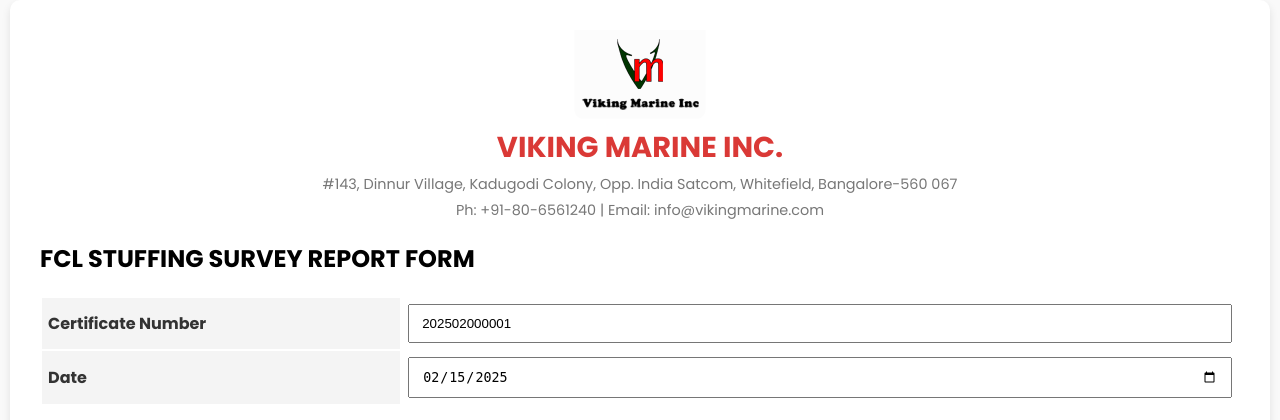
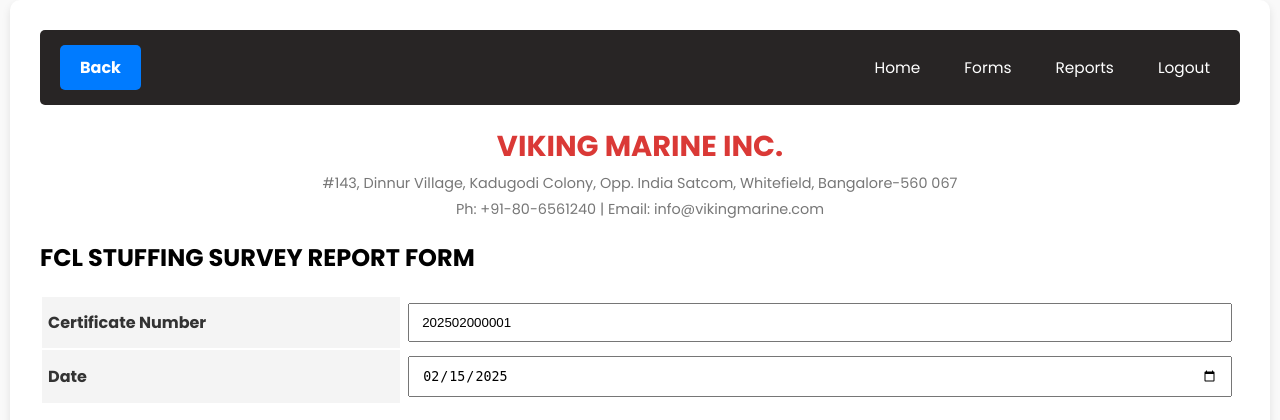
Before and after one commit to Praveen3226/viking12, a Flask app: page /emp in a window 1280 px wide. Shown: the top 420 px of the page. Run offline with Flask 3, Linux system fonts and the light colour scheme; the visitor is signed in with stand-in values (Sample User, id 1); data that the repository does not hold is empty.

Commit message:
Update emp.html

```diff
--- a/templates/emp.html
+++ b/templates/emp.html
@@ -266,12 +266,62 @@
 font-size: 18px;
 }
 
+        /* Navigation Bar */
+        .nav-bar {
+            background-color: #282525;
+            padding: 15px 20px;
+            display: flex;
+            justify-content: space-between;
+            align-items: center;
+            flex-wrap: wrap;
+            gap: 15px;
+            border-radius: 5px;
+            margin-bottom: 20px;
+        }
+
+        .nav-links ul {
+            list-style-type: none;
+            margin: 0;
+            padding: 0;
+            display: flex;
+            gap: 1.5rem;
+            flex-wrap: wrap;
+        }
+
+        .nav-links a {
+            text-decoration: none;
+            color: white;
+            font-size: clamp(0.8rem, 1.2vw, 1rem);
+            transition: color 0.3s ease;
+            padding: 5px 10px;
+        }
+
+        .nav-links a:hover {
+            color: #007bff;
+        }
+
 </style>
 </head>
 <body>
     <div class="form-container">
         <div class="form-header">
-                <img src="{{ url_for('static', filename='logo.jpg') }}" alt="Company Logo">
+             <!-- Navigation Bar -->
+        <div class="nav-bar">
+            <a href="{{ url_for('forms') }}"
+            style="display: inline-block; padding: 10px 20px; background-color: #007bff; color: white; text-decoration: none; border-radius: 5px; font-weight: bold; text-align: center; transition: 0.3s;"
+            onmouseover="this.style.backgroundColor='#0056b3'"
+            onmouseout="this.style.backgroundColor='#007bff'">
+            Back
+         </a>
+            <nav class="nav-links">
+                <ul>
+                    <li><a href="{{ url_for('admindash') }}">Home</a></li>
+                    <li><a href="{{ url_for('forms') }}">Forms</a></li>
+                    <li><a href="{{ url_for('certificatert') }}">Reports</a></li>
+                    <li><a href="{{ url_for('logout') }}">Logout</a></li>
+                </ul>
+            </nav>
+        </div>
             <h1 >VIKING MARINE INC.</h1>
             <p>#143, Dinnur Village, Kadugodi Colony, Opp. India Satcom, Whitefield, Bangalore-560 067</p>
             <p>Ph: +91-80-6561240 | Email: info@vikingmarine.com</p>
@@ -579,23 +629,35 @@ document.getElementById("add-container-to-main").addEventListener("click", funct
 });
 
 // Add selected consignment details to the main table
+// Add selected consignment details to the main table
 document.getElementById('fill-table').addEventListener('click', function () {
 const selectedRows = document.querySelectorAll('.modal-content .row-check:checked');
 const mainTableBody = document.querySelector('#main-table tbody');
-    const consignmentDetails = []; // Array to store consignment details
 
-    let totalPackages = 0;
-    let totalVolume = 0;
+let consignmentDetails = [];
+
+// Retrieve existing consignment details from the hidden input field
+const existingConsignments = document.getElementById('consignmentDetails').value;
+if (existingConsignments) {
+    consignmentDetails = JSON.parse(existingConsignments); // Preserve previous selections
+}
+
+let totalPackages = parseInt(document.getElementById('totalPackages').value) || 0;
+let totalVolume = parseFloat(document.getElementById('volume').value) || 0;
 
 if (selectedRows.length === 0) {
     alert("Please select at least one consignment!");
     return;
 }
 
-    selectedRows.forEach((checkbox, index) => {
+selectedRows.forEach((checkbox) => {
     const row = checkbox.closest('tr');
     const cells = row.querySelectorAll('td');
     const newRow = document.createElement('tr');
+
+    // Extract and sanitize numeric values
+    const packages = parseInt(cells[5].textContent.replace(/[^0-9]/g, ''), 10) || 0;
+    const volume = parseFloat(cells[6].textContent.replace(/[^0-9.]/g, '')) || 0;
 
     // Create an object for each consignment detail
     const consignment = {
@@ -603,12 +665,15 @@ document.getElementById('fill-table').addEventListener('click', function () {
         consignee: cells[2].textContent.trim(),
         description: cells[3].textContent.trim(),
         marksNos: cells[4].textContent.trim(),
-            packages: parseInt(cells[5].textContent.trim(), 10), // Convert to number
+        packages: packages,
         weight: cells[6].textContent.trim(),
-            volume: parseFloat(cells[6].textContent.trim()) // Assuming volume is in the 6th cell
+        volume: volume
     };
 
-        // Add the consignment object to the array
+    // Check if this consignment is already added
+    const isAlreadyAdded = consignmentDetails.some(existing => existing.consignor === consignment.consignor && existing.consignee === consignment.consignee);
+
+    if (!isAlreadyAdded) {
         consignmentDetails.push(consignment);
 
         // Add the row to the main table
@@ -619,21 +684,24 @@ document.getElementById('fill-table').addEventListener('click', function () {
         }
         mainTableBody.appendChild(newRow);
 
-        // Calculate total packages and total volume
-        totalPackages += consignment.packages;
-        totalVolume += consignment.volume;
+        // Update totals
+        totalPackages += packages;
+        totalVolume += volume;
+    }
 });
 
 // Update the Total Packages and Volume fields
 document.getElementById('totalPackages').value = totalPackages;
 document.getElementById('volume').value = totalVolume.toFixed(2); // Format volume to 2 decimal places
 
-    // Update the hidden input field with the consignment details as a JSON string
+// Save updated consignment details in hidden field
 document.getElementById('consignmentDetails').value = JSON.stringify(consignmentDetails);
 
 // Close the modal
 document.getElementById('modal').style.display = 'none';
 });
+
+
 // Fetch certificate number on page load
 document.addEventListener("DOMContentLoaded", function () {
 fetch("/get_number")
```
Lines whose indentation alone changed are shown as unchanged.
